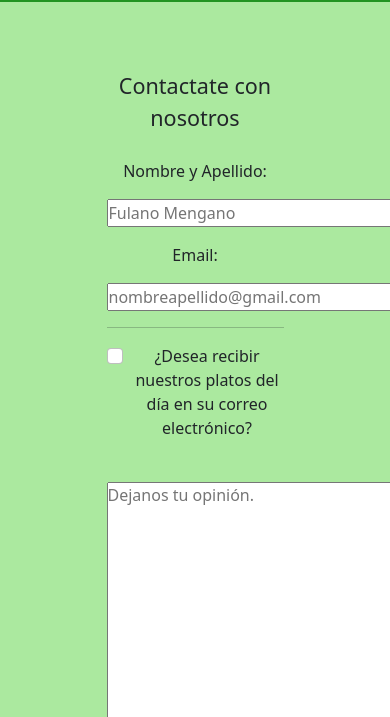
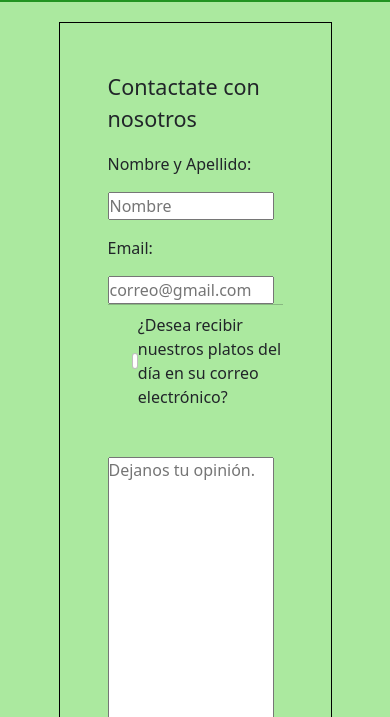
Before and after one commit to manugonzalezm/4ta_entrega_proyecto_final, a website: page contacto.html in a window 390 px wide. Shown: the part 127-844 px from the top of the page. Drawn offline with nearby package versions, Linux system fonts and the light colour scheme.

Commit message:
responsive de seccion contacto

```diff
--- a/contacto.html
+++ b/contacto.html
@@ -52,12 +52,12 @@
                 <fieldset>
                     <legend>Contactate con nosotros</legend>
                     <label class="my-3" for="nombre_apellido">Nombre y Apellido:</label>
-                    <input class="input" type="text" name="nombre_apellido" placeholder="Fulano Mengano">
+                    <input class="input" type="text" name="nombre_apellido" placeholder="Nombre">
                     <br>
                     <label class="my-3" for="email">Email:</label>
-                    <input class="input" type="email" name="email" placeholder="nombreapellido@gmail.com">
+                    <input class="input" type="email" name="email" placeholder="correo@gmail.com">
                     <hr>
-                    <div class="form-check">
+                    <div class="form-check my-2 contenido_centrado">
                         <input class="form-check-input" type="checkbox" value="" id="flexCheckDefault">
                         <label class="form-check-label" for="flexCheckDefault">
                             ¿Desea recibir nuestros platos del día en su correo electrónico?
--- a/scss/_components.scss
+++ b/scss/_components.scss
@@ -1,6 +1,8 @@
 .input{
-    width: 300px;
+    width: 95%;
 }
+
+
 
 .alto_carrusel{
     height: 80vh;
@@ -18,4 +20,5 @@
     position: fixed;
     bottom: 6vh;
     right: 5vh;
+    z-index: 500;
 }
--- a/scss/_layout.scss
+++ b/scss/_layout.scss
@@ -25,6 +25,12 @@
     height: 40%;
     margin: 20px auto;
     text-align: center;
+    border: black solid 1px;
+    text-align: left;
+    *{
+        margin: auto auto;
+    }
+
 }
 
 .contenido_centrado{
```
Also changed, not shown: css/stylesTrattoria.css.
